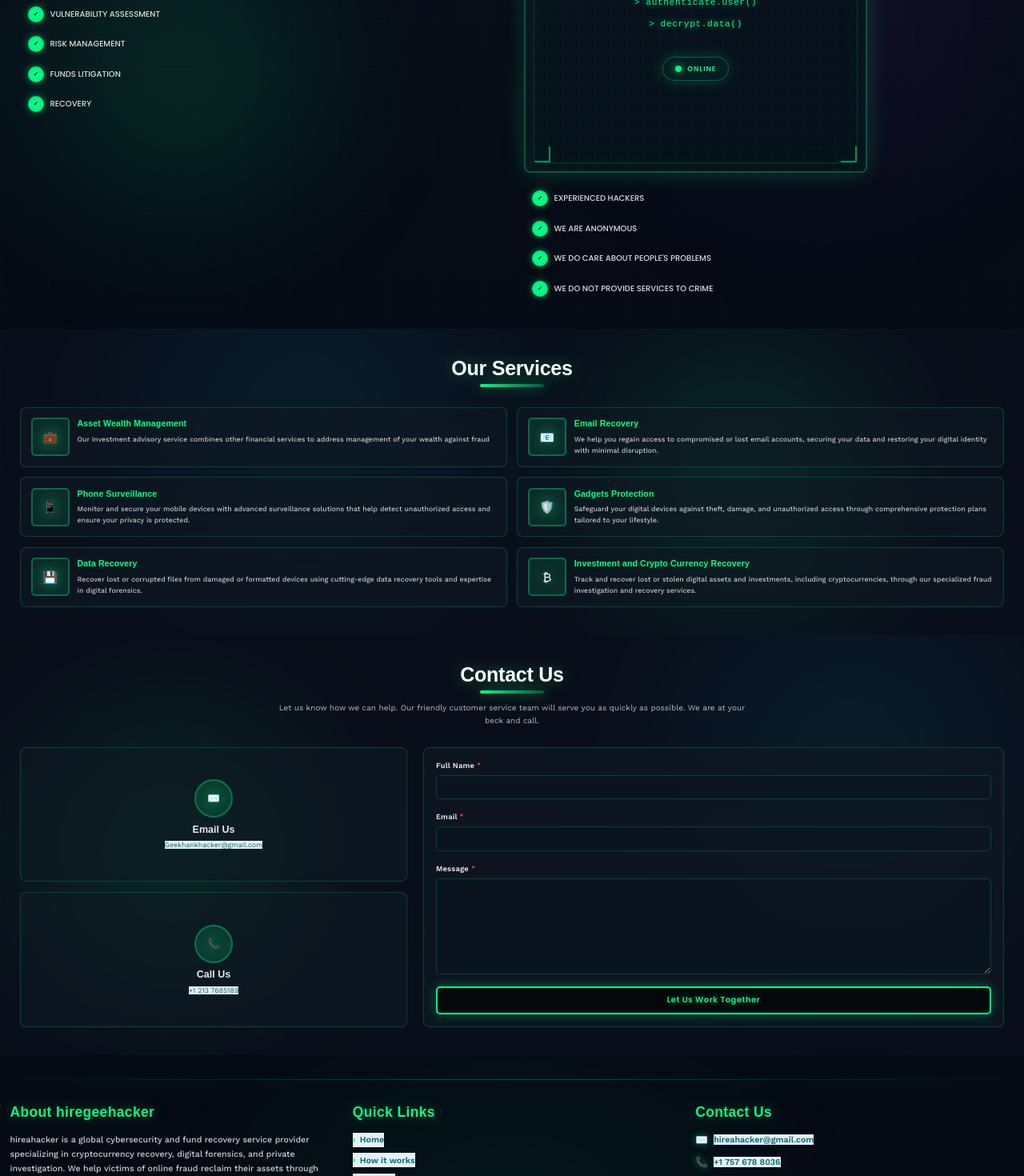
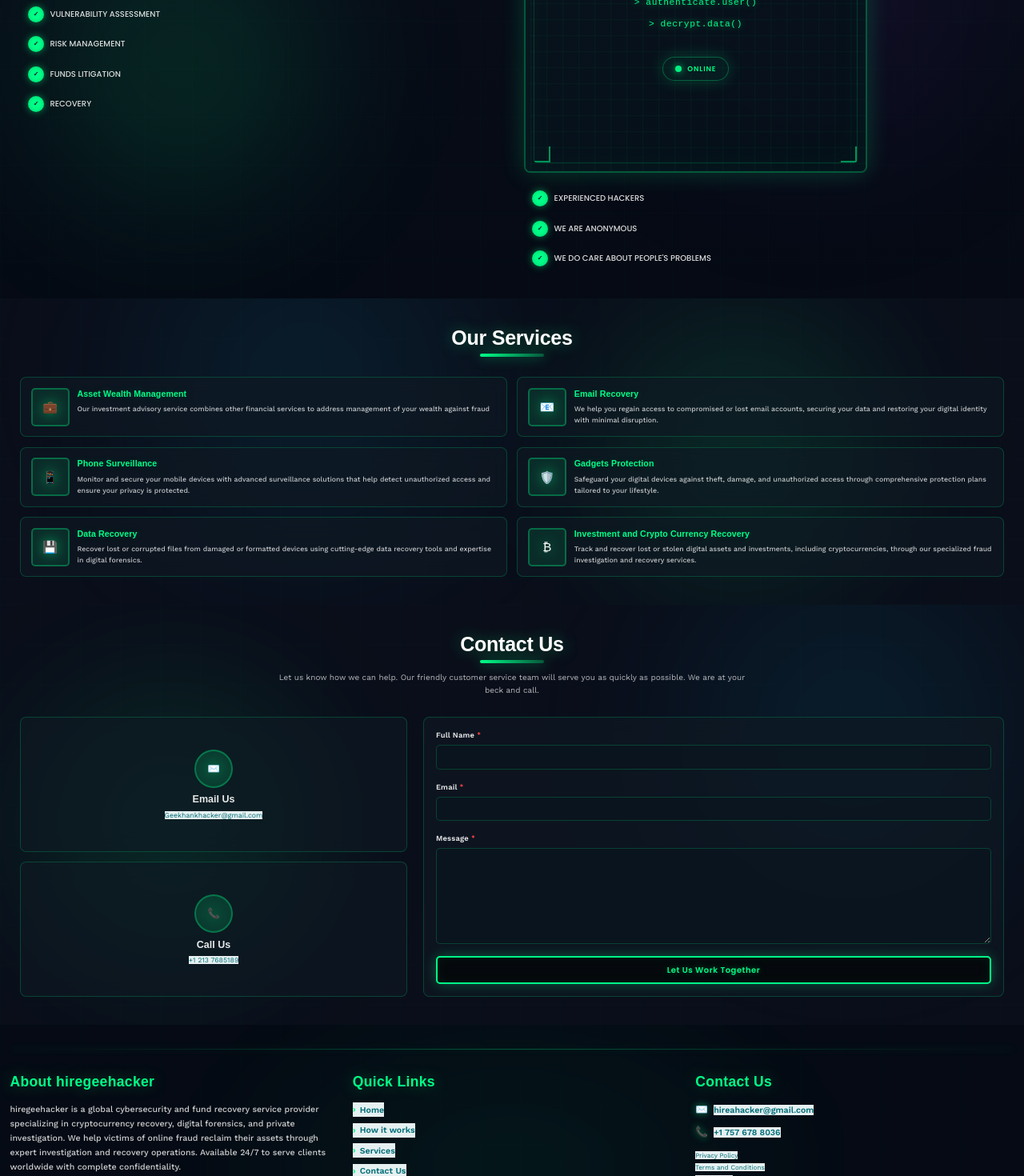
Before and after one commit to Geekhank/hireahacker, a React (Vite) app: page / in a window 1280 px wide. Shown: the part 1987-3457 px from the top of the page at 80% size. Built offline with nearby package versions, Linux system fonts and the light colour scheme; a web font is replaced by a local one.

Commit message:
2nd comitt

```diff
--- a/src/components/footer/Footer.tsx
+++ b/src/components/footer/Footer.tsx
@@ -19,7 +19,7 @@ function Footer() {
           <div className={styles.footerColumn}>
             <h3 className={styles.footerHeading}>About hiregeehacker</h3>
             <p className={styles.footerText}>
-              hireahacker is a global cybersecurity and fund recovery service
+              hiregeehacker is a global cybersecurity and fund recovery service
               provider specializing in cryptocurrency recovery, digital
               forensics, and private investigation. We help victims of online
               fraud reclaim their assets through expert investigation and
@@ -132,7 +132,7 @@ function Footer() {
           </div>
 
           <div className={styles.copyright}>
-            <p>&copy; 2025 hireahacker. All rights reserved. | Licensed Private Investigation Agency</p>
+            <p>&copy; 2025 hiregeehacker. All rights reserved. | Licensed Private Investigation Agency</p>
           </div>
         </div>
       </div>
--- a/src/pages/home/how-it-works/HowItWorks.tsx
+++ b/src/pages/home/how-it-works/HowItWorks.tsx
@@ -15,7 +15,7 @@ const HowItWorks: React.FC = () => {
     'Experienced Hackers',
     'We are anonymous',
     'We do care about people\'s problems',
-    'We do not provide services to crime',
+
   ];
 
   return (
```
